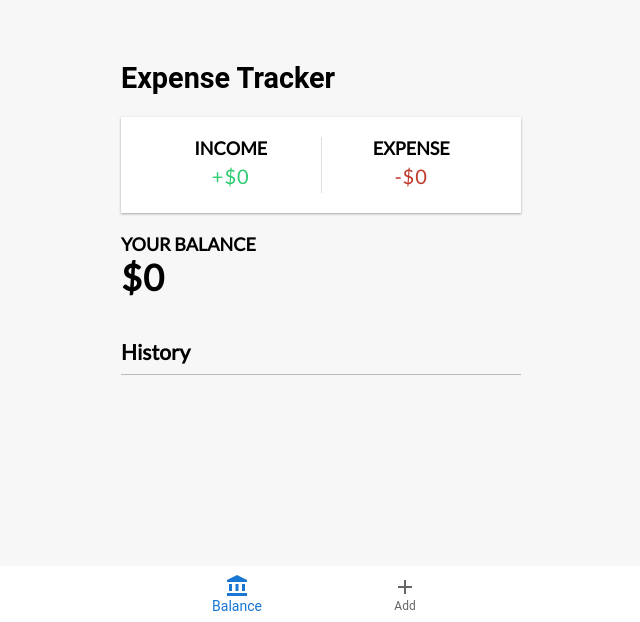
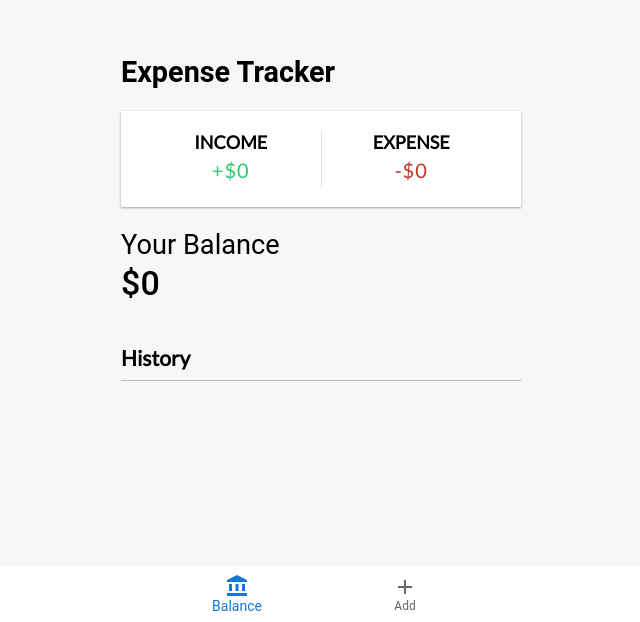
Before and after one commit to Deepakr07/React-Expense-Tracker, a React (Vite) app in the folder expense-tracker-react/: page / in a window 1280 px wide. Shown: the part 178-800 px from the top of the page, without its empty margins (319-959 px from the left). Built offline with nearby package versions, Linux system fonts and the light colour scheme.

Commit message:
Updated : Balance Component - Utilized MUI components

```diff
--- a/expense-tracker-react/src/Pages/IncomeExpensePage/Components/Balance.jsx
+++ b/expense-tracker-react/src/Pages/IncomeExpensePage/Components/Balance.jsx
@@ -1,7 +1,7 @@
 import { useContext} from "react";
 import { GlobalContext } from "../../../Context/GlobalState";
 import Tooltip from "./Tooltip";  // Import the Tooltip component
-
+import { Typography } from "@mui/material";
 export default function Balance() {
   const { transactions } = useContext(GlobalContext);
 
@@ -24,13 +24,19 @@ export default function Balance() {
 
   return (
     <div className="balance-container">
-      <h4>Your Balance</h4>
-      {/* Tooltip for Balance */}
+      <Typography variant="h5"
+        sx={{
+          fontSize:"1.7rem"
+          }}>Your Balance
+      </Typography>
       <Tooltip amount={calculated}>
-        <h1 style={{ cursor: "pointer" }}>
-          ${truncateAmount(calculated)}
-        </h1>
-      </Tooltip>
+        <Typography variant= "h4"
+        sx={{
+          cursor: "pointer",
+          fontWeight:"500"
+          }}>${truncateAmount(calculated)}
+        </Typography>
+  </Tooltip>
     </div>
   );
 }
```
